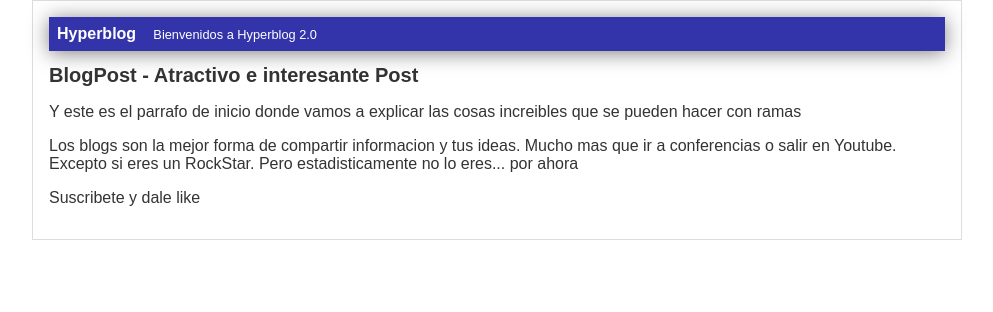
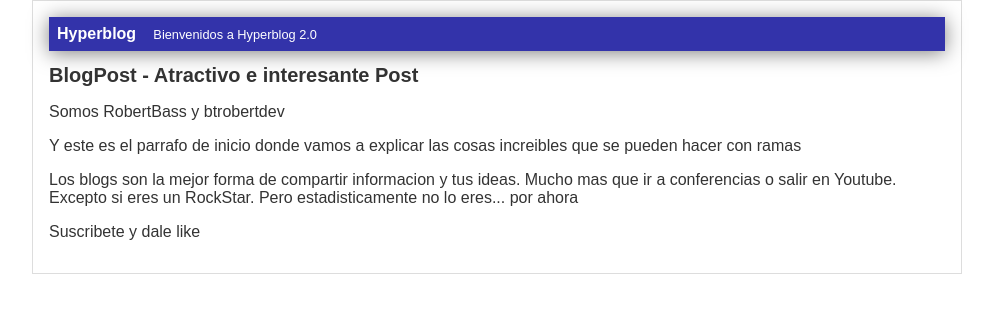
Before and after one commit to RobertBass/hyperblog, a plain HTML site: page index.html in a window 1280 px wide. Shown: the whole page, without its empty margins (143-1136 px from the left). Drawn offline with Linux system fonts and the light colour scheme.

Commit message:
Agregamos los nombres de los creadores del blog

```diff
--- a/index.html
+++ b/index.html
@@ -15,6 +15,7 @@
       </div>
       <div id="post">
         <h1>BlogPost - Atractivo e interesante Post</h1>
+        <p>Somos RobertBass y btrobertdev</p>
         <p>
           Y este es el parrafo de inicio donde vamos a explicar las cosas
           increibles que se pueden hacer con ramas
```
